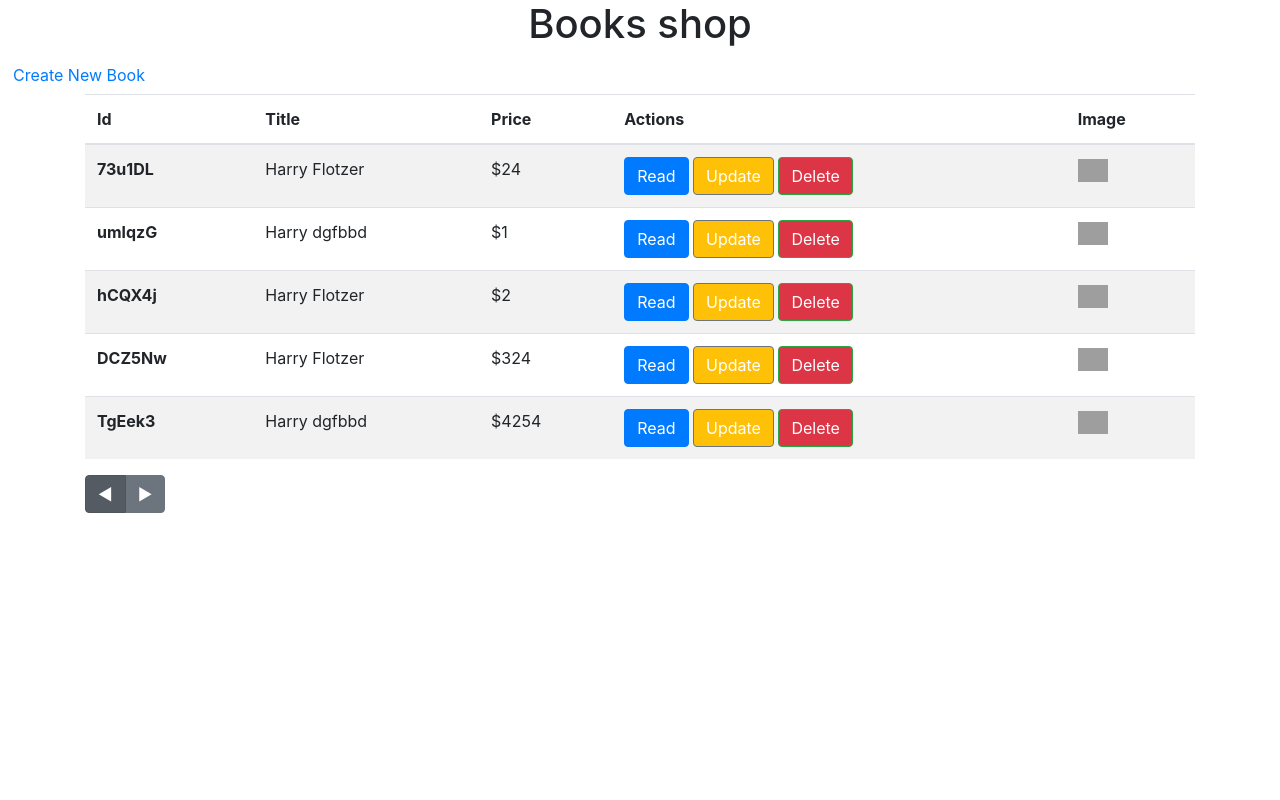
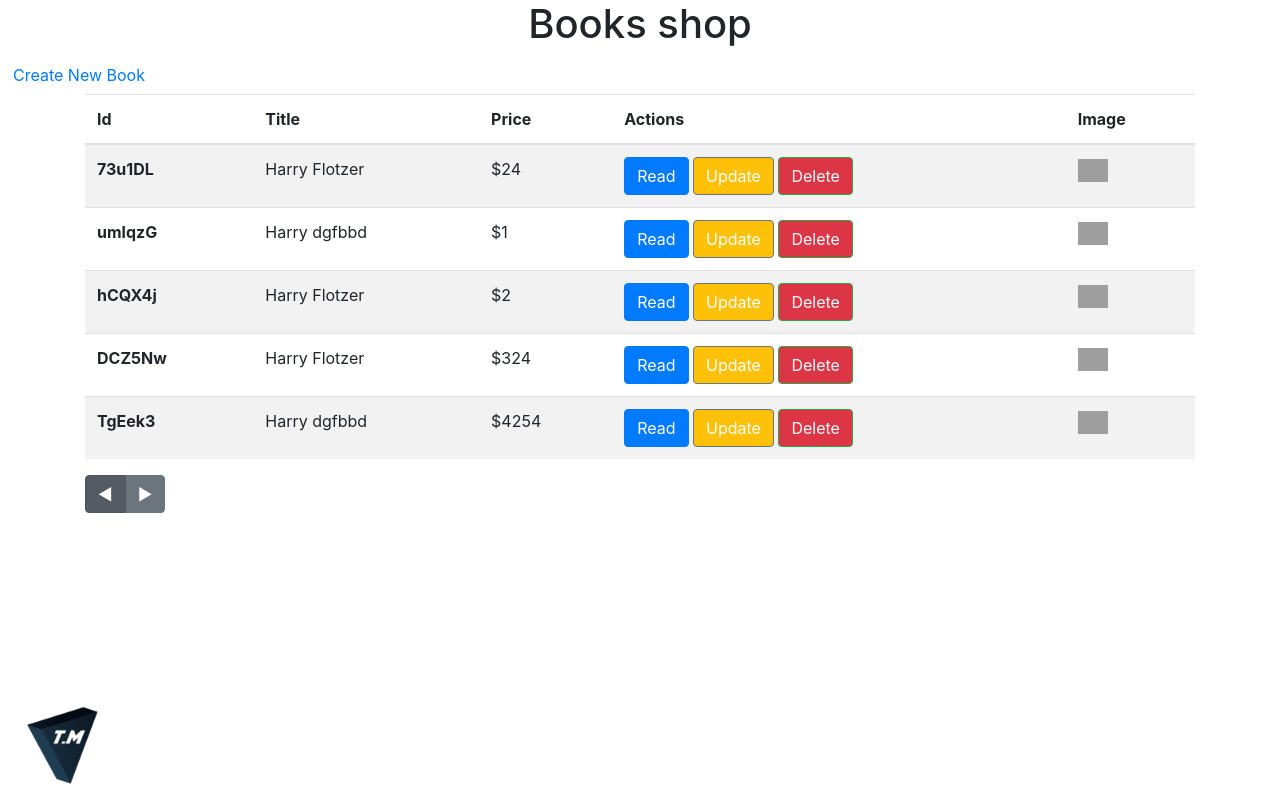
Before and after one commit to tommanger/book-shop, a plain HTML site: page index.html in a window 1280 px wide. Drawn offline with Linux system fonts and the light colour scheme; grey boxes are pictures that could not be loaded.

Commit message:
update 0.3

```diff
--- a/css/index.css
+++ b/css/index.css
@@ -0,0 +1,28 @@
+.offcanvas-btn {
+    z-index: 100000;
+    position: fixed;
+    top: 90%;
+    left: 3%;
+    height: 50px;
+    width: 50px;
+
+    border-radius: 50%;
+    display: flex;
+    justify-content: center;
+    align-items: center;
+    cursor: pointer;
+    margin-left: 0;
+    transition: all 0.3s ease;
+}
+
+#contact-img{
+    width: 80px;
+    transform: rotate(0deg);
+    transition: 1s;
+}
+
+#contact-img:hover{
+    width: 100px;
+    transform: rotate(10deg);
+
+}
--- a/index.html
+++ b/index.html
@@ -9,6 +9,11 @@
 </head>
 
 <body onload="init()">
+
+    <div class="offcanvas-btn" onClick="goToGallery()">
+        <img id="contact-img" class="fa fa-comment" aria-hidden="true" src="img/logoTM.png" alt="">
+    </div>
+
 
     <h1 class="text-center"> Books shop</h1>
     <button type="button" class="btn btn-link" data-toggle="modal" data-target="#exampleModal" data-whatever="@mdo">Create
@@ -36,7 +41,7 @@
                 <input type="radio" name="options" id="option1" autocomplete="off" checked> ◄
             </label>
 
-            <label onclick="onNextPage()"  class="float-right btn btn-secondary">
+            <label onclick="onNextPage()" class="float-right btn btn-secondary">
                 <input type="radio" name="options" id="option3" autocomplete="off"> ►
             </label>
         </div>
@@ -44,8 +49,7 @@
     </div>
     <!-- Modal add book -->
 
-    <div class="modal fade" id="exampleModal" tabindex="-1" role="dialog" aria-labelledby="addBookModal"
-        aria-hidden="true">
+    <div class="modal fade" id="exampleModal" tabindex="-1" role="dialog" aria-labelledby="addBookModal" aria-hidden="true">
 
         <div class="modal-dialog" role="document">
             <div class="modal-content">
@@ -100,7 +104,7 @@
                             <input type="radio" name="options" id="option1" autocomplete="off" checked> -
                         </label>
                         <label class="btn text-white bg-dark"">
-                         <span id="rate"></span>
+                         <span id=" rate"></span>
                         </label>
                         <label onclick="onUpdateRate('+')" class="btn btn-secondary">
                             <input type="radio" name="options" id="option3" autocomplete="off"> +
--- a/js/book-service.js
+++ b/js/book-service.js
@@ -96,3 +96,7 @@
 
 
 }
+
+function goToGallery(){
+    window.open(`https://tommanger.github.io/ca-gallery-master/`,'_blank');
+}
```
Also changed, not shown: js/car-service.js (deleted, +0 -56 lines), img/logoTM.png (added).
